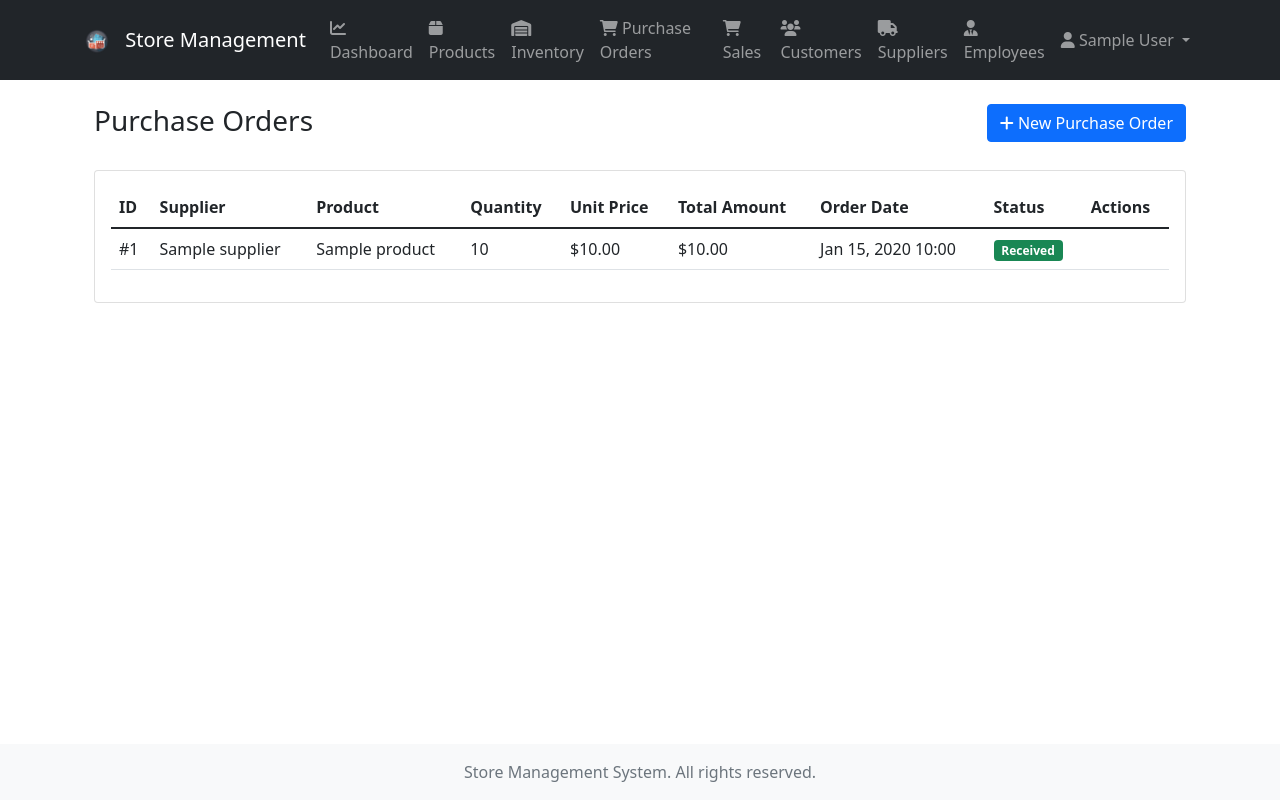
After one commit to alkaseltzerrr/Shop-Repo, a Django app: page /purchase-orders/ in a window 1280 px wide. The commit adds this page. Run offline with Django 5.2, Linux system fonts and the light colour scheme; a user stored in the database is signed in; tables that the repository leaves empty hold one stand-in row (values such as "Sample post"); some libraries are stand-ins or nearby versions.

Commit message:
added faces updated most of html

```diff
--- a/store_management/store_ops/forms.py
+++ b/store_management/store_ops/forms.py
@@ -1,7 +1,7 @@
 from django import forms
 from django.contrib.auth.forms import UserCreationForm
 from django.contrib.auth.models import User
-from .models import Employee
+from .models import Employee, Purchase
 from decimal import Decimal
 
 class AdminRegistrationForm(UserCreationForm):
@@ -39,3 +39,14 @@ class AdminRegistrationForm(UserCreationForm):
                 salary=Decimal('5000.00')
             )
         return user
+
+class PurchaseOrderForm(forms.ModelForm):
+    class Meta:
+        model = Purchase
+        fields = ['supplier', 'product', 'quantity', 'unit_price']
+        widgets = {
+            'supplier': forms.Select(attrs={'class': 'form-select'}),
+            'product': forms.Select(attrs={'class': 'form-select'}),
+            'quantity': forms.NumberInput(attrs={'class': 'form-control', 'min': '1'}),
+            'unit_price': forms.NumberInput(attrs={'class': 'form-control', 'min': '0.01', 'step': '0.01'}),
+        }
--- a/store_management/store_ops/urls.py
+++ b/store_management/store_ops/urls.py
@@ -39,6 +39,12 @@ urlpatterns = [
 
     path('api/product/<int:product_id>/details/', views.get_product_details, name='get_product_details'),
 
+    # Purchase Order URLs
+    path('purchase-orders/', views.purchase_orders, name='purchase_orders'),
+    path('purchase-orders/create/', views.create_purchase, name='create_purchase'),
+    path('purchase-orders/<int:pk>/receive/', views.receive_purchase, name='receive_purchase'),
+    path('purchase-orders/<int:pk>/delete/', views.delete_purchase, name='delete_purchase'),
+
     path('register/', views.register, name='register'),
     path('logout/', views.custom_logout, name='logout'),
 ]
--- a/store_management/store_ops/views.py
+++ b/store_management/store_ops/views.py
@@ -10,7 +10,7 @@ from .models import (
     Category, Product, Supplier, Employee,
     Customer, Purchase, Sale, SaleItem
 )
-from .forms import AdminRegistrationForm
+from .forms import AdminRegistrationForm, PurchaseOrderForm
 from django.http import JsonResponse
 from functools import wraps
 from decimal import Decimal
@@ -549,6 +549,7 @@ def supplier_add(request):
         try:
             supplier = Supplier.objects.create(
                 name=request.POST.get('name'),
+                description=request.POST.get('description'),
                 contact_person=request.POST.get('contact_person'),
                 email=request.POST.get('email'),
                 phone=request.POST.get('phone'),
@@ -567,6 +568,7 @@ def supplier_edit(request, pk):
     if request.method == 'POST':
         try:
             supplier.name = request.POST.get('name')
+            supplier.description = request.POST.get('description')
             supplier.contact_person = request.POST.get('contact_person')
             supplier.email = request.POST.get('email')
             supplier.phone = request.POST.get('phone')
@@ -703,4 +705,70 @@ from django.contrib.auth import logout
 
 def custom_logout(request):
     logout(request)
-    return redirect('login')
+    return render(request, 'registration/logged_out.html')
+
+# Purchase Order Views
+@login_required
+@role_required('MANAGER', 'STOCK_CLERK')
+def purchase_orders(request):
+    purchase_orders = Purchase.objects.all().order_by('-purchase_date')
+    form = PurchaseOrderForm()
+
+    context = {
+        'purchase_orders': purchase_orders,
+        'form': form,
+    }
+    return render(request, 'store_ops/purchase_orders.html', context)
+
+@login_required
+@role_required('MANAGER', 'STOCK_CLERK')
+def create_purchase(request):
+    if request.method == 'POST':
+        form = PurchaseOrderForm(request.POST)
+        if form.is_valid():
+            purchase_order = form.save(commit=False)
+            purchase_order.total_amount = purchase_order.quantity * purchase_order.unit_price
+            purchase_order.save()
+            messages.success(request, 'Purchase order created successfully')
+        else:
+            messages.error(request, 'Error creating purchase order')
+    return redirect('purchase_orders')
+
+@login_required
+@role_required('MANAGER', 'STOCK_CLERK')
+def receive_purchase(request, pk):
+    if request.method == 'POST':
+        try:
+            purchase = Purchase.objects.get(id=pk)
+            if not purchase.received:
+                # Update product stock
+                product = purchase.product
+                product.stock_quantity += purchase.quantity
+                product.save()
+
+                # Mark purchase as received
+                purchase.received = True
+                purchase.received_date = timezone.now()
+                purchase.save()
+
+                messages.success(request, f'Purchase order #{purchase.id} marked as received')
+            else:
+                messages.error(request, 'Purchase order already received')
+        except Purchase.DoesNotExist:
+            messages.error(request, 'Purchase order not found')
+    return redirect('purchase_orders')
+
+@login_required
+@role_required('MANAGER')
+def delete_purchase(request, pk):
+    if request.method == 'POST':
+        try:
+            purchase = Purchase.objects.get(id=pk)
+            if not purchase.received:
+                purchase.delete()
+                messages.success(request, 'Purchase order deleted successfully')
+            else:
+                messages.error(request, 'Cannot delete received purchase order')
+        except Purchase.DoesNotExist:
+            messages.error(request, 'Purchase order not found')
+    return redirect('purchase_orders')
--- a/store_management/templates/base.html
+++ b/store_management/templates/base.html
@@ -1,6 +1,6 @@
 {% load static %}
 <!DOCTYPE html>
-<html lang="en">
+<html lang="en" class="h-100">
 <head>
     <meta charset="UTF-8">
     <meta name="viewport" content="width=device-width, initial-scale=1.0">
@@ -16,6 +16,22 @@
     <link href="https://cdn.jsdelivr.net/npm/bootstrap@5.1.3/dist/css/bootstrap.min.css" rel="stylesheet">
     <!-- Font Awesome -->
     <link href="https://cdnjs.cloudflare.com/ajax/libs/font-awesome/6.0.0/css/all.min.css" rel="stylesheet">
+    <style>
+        body {
+            min-height: 100vh;
+            display: flex;
+            flex-direction: column;
+        }
+        .content-wrapper {
+            flex: 1 0 auto;
+        }
+        .footer {
+            flex-shrink: 0;
+            background-color: #f8f9fa;
+            padding: 1rem 0;
+            margin-top: 2rem;
+        }
+    </style>
     {% block extra_css %}{% endblock %}
 </head>
 <body>
@@ -51,6 +67,14 @@
                            data-restricted="{% if user.employee.role not in 'MANAGER,STOCK_CLERK' %}true{% endif %}"
                            data-feature="Inventory">
                             <i class="fas fa-warehouse"></i> Inventory
+                        </a>
+                    </li>
+                    <li class="nav-item">
+                        <a class="nav-link {% if user.employee.role not in 'MANAGER,STOCK_CLERK' %}restricted-link{% endif %}"
+                           href="{% if user.employee.role in 'MANAGER,STOCK_CLERK' %}{% url 'purchase_orders' %}{% else %}#{% endif %}"
+                           data-restricted="{% if user.employee.role not in 'MANAGER,STOCK_CLERK' %}true{% endif %}"
+                           data-feature="Purchase Orders">
+                            <i class="fas fa-shopping-cart"></i> Purchase Orders
                         </a>
                     </li>
                     <li class="nav-item">
@@ -94,12 +118,9 @@
                             <li><a class="dropdown-item" href="{% url 'profile' %}"><i class="fas fa-id-card"></i> Profile</a></li>
                             <li><hr class="dropdown-divider"></li>
                             <li>
-                                <form method="post" action="{% url 'logout' %}" class="d-inline">
-                                    {% csrf_token %}
-                                    <button type="submit" class="dropdown-item text-danger">
+                                <button type="button" class="dropdown-item text-danger" data-bs-toggle="modal" data-bs-target="#logoutModal">
                                     <i class="fas fa-sign-out-alt"></i> Logout
                                 </button>
-                                </form>
                             </li>
                         </ul>
                     </li>
@@ -110,6 +131,7 @@
     </nav>
 
     <!-- Main Content -->
+    <div class="content-wrapper">
         <div class="container mt-4">
             {% if messages %}
                 {% for message in messages %}
@@ -122,6 +144,27 @@
 
             {% block content %}
             {% endblock %}
+
+            <!-- Logout Confirmation Modal -->
+            <div class="modal fade" id="logoutModal" tabindex="-1" aria-hidden="true">
+                <div class="modal-dialog modal-xl">
+                    <div class="modal-content">
+                        <div class="modal-header">
+                            <h5 class="modal-title">Confirm Logout</h5>
+                            <button type="button" class="btn-close" data-bs-dismiss="modal" aria-label="Close"></button>
+                        </div>
+                        <div class="modal-body text-center">
+                            <img src="{% static 'images/sad.jpg' %}" alt="Sad Face" class="mb-3 img-fluid" style="width: 1000px;">
+                            <h4>Are you sure you want to log out?</h4>
+                            <form method="post" action="{% url 'logout' %}" class="mt-4">
+                                {% csrf_token %}
+                                <button type="button" class="btn btn-secondary me-2" data-bs-dismiss="modal">Cancel</button>
+                                <button type="submit" class="btn btn-danger">Yes, Log Out</button>
+                            </form>
+                        </div>
+                    </div>
+                </div>
+            </div>
 
             <!-- Permission Warning Modal -->
             <div class="modal fade" id="permissionModal" tabindex="-1" aria-hidden="true">
@@ -144,9 +187,10 @@
                 </div>
             </div>
         </div>
+    </div>
 
     <!-- Footer -->
-    <footer class="footer mt-auto py-3 bg-light" >
+    <footer class="footer">
         <div class="container text-center">
             <span class="text-muted"> Store Management System. All rights reserved.</span>
         </div>
--- a/store_management/templates/store_ops/dashboard.html
+++ b/store_management/templates/store_ops/dashboard.html
@@ -48,7 +48,7 @@
     <div class="col-md-3">
         <div class="card bg-info text-white card-dashboard">
             <div class="card-body">
-                <h5 class="card-title">Active Customers</h5>
+                <h5 class="card-title">Total Customers</h5>
                 <h2 class="card-text">{{ total_customers }}</h2>
                 <p class="mb-0">
                     <small>{{ new_customers_today }} new today</small>
--- /dev/null
+++ b/store_management/templates/store_ops/purchase_orders.html
@@ -0,0 +1,103 @@
+{% extends 'base.html' %}
+{% load crispy_forms_tags %}
+
+{% block title %}Purchase Orders - Store Management System{% endblock %}
+
+{% block content %}
+<div class="container-fluid">
+    <div class="row mb-4">
+        <div class="col">
+            <h1 class="h3">Purchase Orders</h1>
+        </div>
+        <div class="col text-end">
+            <button type="button" class="btn btn-primary" data-bs-toggle="modal" data-bs-target="#createPurchaseOrderModal">
+                <i class="fas fa-plus"></i> New Purchase Order
+            </button>
+        </div>
+    </div>
+
+    <div class="card">
+        <div class="card-body">
+            <div class="table-responsive">
+                <table class="table table-hover">
+                    <thead>
+                        <tr>
+                            <th>ID</th>
+                            <th>Supplier</th>
+                            <th>Product</th>
+                            <th>Quantity</th>
+                            <th>Unit Price</th>
+                            <th>Total Amount</th>
+                            <th>Order Date</th>
+                            <th>Status</th>
+                            <th>Actions</th>
+                        </tr>
+                    </thead>
+                    <tbody>
+                        {% for order in purchase_orders %}
+                        <tr>
+                            <td>#{{ order.id }}</td>
+                            <td>{{ order.supplier.name }}</td>
+                            <td>{{ order.product.name }}</td>
+                            <td>{{ order.quantity }}</td>
+                            <td>${{ order.unit_price }}</td>
+                            <td>${{ order.total_amount }}</td>
+                            <td>{{ order.purchase_date|date:"M d, Y H:i" }}</td>
+                            <td>
+                                {% if order.received %}
+                                <span class="badge bg-success">Received</span>
+                                {% else %}
+                                <span class="badge bg-warning">Pending</span>
+                                {% endif %}
+                            </td>
+                            <td>
+                                {% if not order.received %}
+                                <form method="post" action="{% url 'receive_purchase' order.id %}" class="d-inline">
+                                    {% csrf_token %}
+                                    <button type="submit" class="btn btn-sm btn-success">
+                                        <i class="fas fa-check"></i> Mark as Received
+                                    </button>
+                                </form>
+                                <form method="post" action="{% url 'delete_purchase' order.id %}" class="d-inline">
+                                    {% csrf_token %}
+                                    <button type="submit" class="btn btn-sm btn-danger" onclick="return confirm('Are you sure you want to delete this order?')">
+                                        <i class="fas fa-trash"></i>
+                                    </button>
+                                </form>
+                                {% endif %}
+                            </td>
+                        </tr>
+                        {% empty %}
+                        <tr>
+                            <td colspan="9" class="text-center">No purchase orders found</td>
+                        </tr>
+                        {% endfor %}
+                    </tbody>
+                </table>
+            </div>
+        </div>
+    </div>
+</div>
+
+<!-- Create Purchase Order Modal -->
+<div class="modal fade" id="createPurchaseOrderModal" tabindex="-1">
+    <div class="modal-dialog">
+        <div class="modal-content">
+            <div class="modal-header">
+                <h5 class="modal-title">Create Purchase Order</h5>
+                <button type="button" class="btn-close" data-bs-dismiss="modal"></button>
+            </div>
+            <form method="post" action="{% url 'create_purchase' %}">
+                <div class="modal-body">
+                    {% csrf_token %}
+                    {{ form|crispy }}
+                </div>
+                <div class="modal-footer">
+                    <button type="button" class="btn btn-secondary" data-bs-dismiss="modal">Cancel</button>
+                    <button type="submit" class="btn btn-primary">Create Order</button>
+                </div>
+            </form>
+        </div>
+    </div>
+</div>
+{% endblock %}
--- a/store_management/templates/store_ops/supplier_list.html
+++ b/store_management/templates/store_ops/supplier_list.html
@@ -78,7 +78,7 @@
                     </div>
                     <div class="mb-3">
                         <label class="form-label">Description</label>
-                        <textarea class="form-control" name="description" rows="3"></textarea>
+                        <textarea class="form-control" name="description" rows="3" placeholder="Enter supplier description"></textarea>
                     </div>
                     <div class="mb-3">
                         <label class="form-label">Contact Person</label>
@@ -132,7 +132,7 @@
                     </div>
                     <div class="mb-3">
                         <label class="form-label">Description</label>
-                        <textarea class="form-control" name="description" rows="3">{{ supplier.description }}</textarea>
+                        <textarea class="form-control" name="description" rows="3" placeholder="Enter supplier description">{{ supplier.description|default:"" }}</textarea>
                     </div>
                     <div class="mb-3">
                         <label class="form-label">Contact Person</label>
```
Also changed, not shown: store_management/templates/store_ops/sales.html (+9 -9 lines), store_management/static/images/sad.jpg (added), 1 other file. Lines whose indentation alone changed are shown as unchanged.
